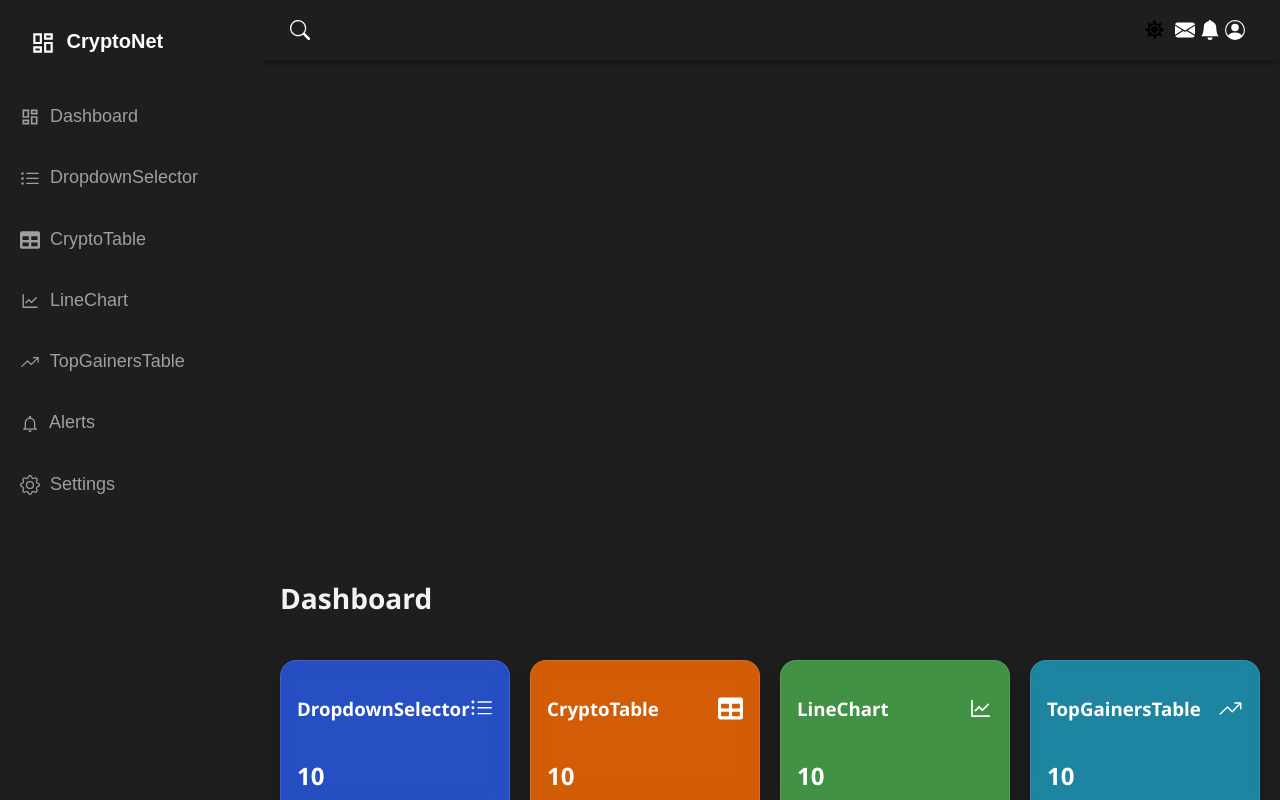
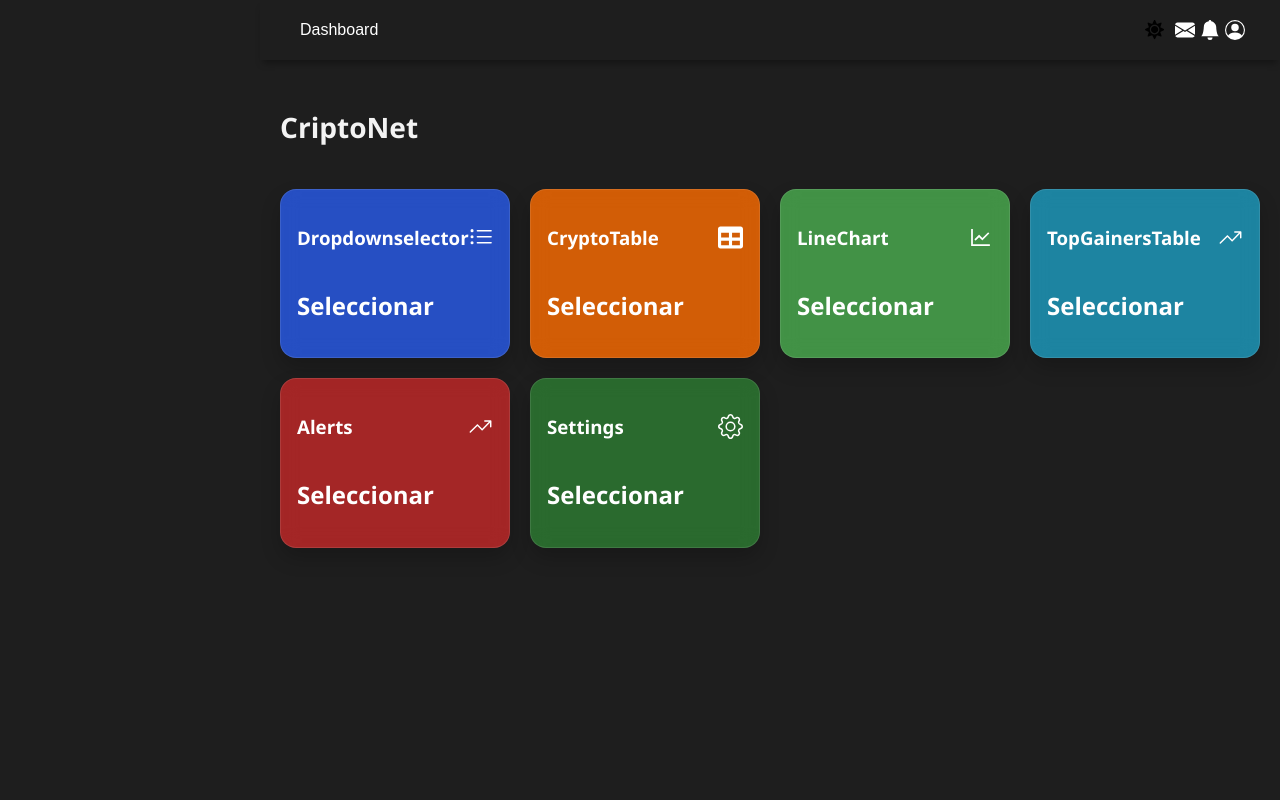
Before and after one commit to LaHans1999/frontend, a React (Create React App) app: page / in a window 1280 px wide. Built offline with nearby package versions, Linux system fonts and the light colour scheme.

Commit message:
cambiosse agregan archivos, mejor css, API,

```diff
--- a/package.json
+++ b/package.json
@@ -7,6 +7,8 @@
     "@testing-library/jest-dom": "^6.6.4",
     "@testing-library/react": "^16.3.0",
     "@testing-library/user-event": "^13.5.0",
+    "axios": "^1.11.0",
+    "framer-motion": "^12.23.9",
     "react": "^19.1.0",
     "react-dom": "^19.1.0",
     "react-icons": "^5.5.0",
--- a/src/App.js
+++ b/src/App.js
@@ -2,33 +2,27 @@ import { useState } from 'react';
 import './App.css';
 import Header from './components/Header';
 import Home from './components/Home';
-import Sidebar from './components/Sidebar';
 
 function App() {
+  // Dark / Light mode
+  const [darkMode, setDarkMode] = useState(true);
+  const toggleDarkMode = () => {
+    setDarkMode(!darkMode);
+  };
 
-  const [openSidebarToggle, setOpenSidebarToggle] = useState(false);
-//funcionalidad del side bar
-  const OpenSideBar = () => {
-    setOpenSidebarToggle(!openSidebarToggle)
-    };
-//funcionalidad de Dark-Light MODE
-    const [darkMode, setDarkMode] = useState(true);
-    const toggleDarkMode = () => {
-      setDarkMode(!darkMode);
-    };
+  // NUEVO: sección activa para mostrar en el header
+  const [activeSection, setActiveSection] = useState(null);
 
   return (
     <div className={`grid-container ${darkMode ? 'dark' : 'light'}`}>
-      <Header OpenSideBar={OpenSideBar}
-              darkMode={darkMode}
-              toggleDarkMode={toggleDarkMode}
+      <Header
+        darkMode={darkMode}
+        toggleDarkMode={toggleDarkMode}
+        activeSection={activeSection} // 👈 pasamos aquí la sección activa
       />
-      <Sidebar openSidebarToggle={openSidebarToggle}
-      OpenSideBar={OpenSideBar}
-      />
-      <Home />
+      <Home setActiveSection={setActiveSection} /> {/* 👈 y también la función para actualizar */}
     </div>
-  )
+  );
 }
 
 export default App;
--- /dev/null
+++ b/src/components/Cryptolinechart.js
@@ -0,0 +1,68 @@
+// src/components/Cryptolinechart.js
+import React, { useEffect, useState } from 'react';
+import axios from 'axios';
+import {
+  LineChart,
+  Line,
+  XAxis,
+  YAxis,
+  CartesianGrid,
+  Tooltip,
+  ResponsiveContainer,
+} from 'recharts';
+
+function Cryptolinechart({ coinId }) {
+  const [chartData, setChartData] = useState([]);
+
+  useEffect(() => {
+    const fetchChartData = async () => {
+      try {
+        const res = await axios.get(
+          `https://api.coingecko.com/api/v3/coins/${coinId}/market_chart`,
+          {
+            params: {
+              vs_currency: 'usd',
+              days: 7,
+            },
+          }
+        );
+
+        // Formatear los datos para el gráfico
+        const formattedData = res.data.prices.map(([timestamp, price]) => ({
+          date: new Date(timestamp).toLocaleDateString('en-US', {
+            weekday: 'short',
+          }),
+          price: parseFloat(price.toFixed(2)),
+        }));
+
+        setChartData(formattedData);
+      } catch (error) {
+        console.error('Error fetching chart data:', error);
+      }
+    };
+
+    fetchChartData();
+  }, [coinId]);
+
+  return (
+    <div style={{ width: '100%', height: 300, marginTop: '30px' }}>
+      <h3 style={{ marginBottom: '10px' }}>Precio últimos 7 días</h3>
+      <ResponsiveContainer width="100%" height="100%">
+        <LineChart data={chartData}>
+          <CartesianGrid strokeDasharray="3 3" />
+          <XAxis dataKey="date" />
+          <YAxis domain={['auto', 'auto']} />
+          <Tooltip />
+          <Line
+            type="monotone"
+            dataKey="price"
+            stroke="#8884d8"
+            strokeWidth={2}
+          />
+        </LineChart>
+      </ResponsiveContainer>
+    </div>
+  );
+}
+
+export default Cryptolinechart;
--- /dev/null
+++ b/src/components/Dropdownselector.js
@@ -0,0 +1,70 @@
+// src/components/Dropdownselector.js
+import React, { useEffect, useState } from 'react';
+import axios from 'axios';
+
+function Dropdownselector({ setSelectedCoin }) {
+  const [coins, setCoins] = useState([]);
+
+  useEffect(() => {
+    const fetchCoins = async () => {
+      try {
+        const res = await axios.get(
+          'https://api.coingecko.com/api/v3/coins/markets',
+          {
+            params: {
+              vs_currency: 'usd',
+              order: 'market_cap_desc',
+              per_page: 10,
+              page: 1,
+            },
+          }
+        );
+        setCoins(res.data);
+      } catch (error) {
+        console.error('Error fetching coins:', error);
+      }
+    };
+
+    fetchCoins();
+  }, []);
+
+  return (
+    <div className="dropdown-container">
+      <label htmlFor="coin-select">Selecciona una criptomoneda:</label>
+      <select
+        id="coin-select"
+        onChange={(e) =>
+          setSelectedCoin(coins.find((coin) => coin.id === e.target.value))
+        }
+      >
+        <option value="">-- Selecciona --</option>
+        {coins.map((coin) => (
+          <option key={coin.id} value={coin.id}>
+            {coin.name} ({coin.symbol.toUpperCase()})
+          </option>
+        ))}
+      </select>
+
+      {/* Mostrar información si hay una moneda seleccionada */}
+      {coins.length > 0 && (
+        <div style={{ marginTop: '1rem' }}>
+          <p>
+            <strong>Nombre:</strong> {coins[0].name}
+          </p>
+          <p>
+            <strong>Símbolo:</strong> {coins[0].symbol.toUpperCase()}
+          </p>
+          <p>
+            <strong>Precio actual:</strong> ${coins[0].current_price}
+          </p>
+          <p>
+            <strong>Variación 24h:</strong>{' '}
+            {coins[0].price_change_percentage_24h.toFixed(2)}%
+          </p>
+        </div>
+      )}
+    </div>
+  );
+}
+
+export default Dropdownselector;
--- a/src/components/Header.js
+++ b/src/components/Header.js
@@ -1,31 +1,31 @@
 import React from 'react';
 import { FaSun, FaMoon } from 'react-icons/fa';
-import { BsFillBellFill, BsFillEnvelopeFill, BsPersonCircle, BsSearch, BsJustify } from 'react-icons/bs';
+import { BsFillBellFill, BsFillEnvelopeFill, BsPersonCircle, BsJustify } from 'react-icons/bs';
 
-function Header({ OpenSideBar, darkMode, toggleDarkMode }) {
-  return(
+function Header({ OpenSideBar, darkMode, toggleDarkMode, activeSection }) {
+  return (
     <header className='header'>
       <div className='menu-icon'>
-      <BsJustify className='icon'/>
+        <BsJustify className='icon' />
+      </div>
 
+      <div className='header-left'>
+        {/* Mostrar nombre de la sección seleccionada */}
+        <h4 style={{ marginLeft: '10px', fontWeight: '500' }}>
+          {activeSection || 'Dashboard'}
+        </h4>
       </div>
-    <div className='header-left'>
-      <BsSearch className='icon' onClick={OpenSideBar}  />
-    </div>
+
       <div className='header-right'>
         <button className='icon dark-mode-btn' onClick={toggleDarkMode}>
           {darkMode ? <FaSun /> : <FaMoon />}
         </button>
-      <BsFillEnvelopeFill className='icon'/>
-      <BsFillBellFill className='icon'/>
-      <BsPersonCircle className='icon'/>
-
-
+        <BsFillEnvelopeFill className='icon' />
+        <BsFillBellFill className='icon' />
+        <BsPersonCircle className='icon' />
       </div>
-
-
     </header>
-  )
+  );
 }
 
 export default Header;
--- a/src/components/Home.js
+++ b/src/components/Home.js
@@ -1,175 +1,76 @@
-import React from 'react'
-
+// src/components/Home.js
+import React, { useState } from 'react';
+import Dropdownselector from './Dropdownselector';
+import Cryptolinechart from './Cryptolinechart';
+import TopGainersTable from './TopGainersTable';
 import { BsGear, BsListUl } from 'react-icons/bs';
 import { FaTable } from 'react-icons/fa';
 import { AiOutlineLineChart } from 'react-icons/ai';
 import { IoIosTrendingUp } from 'react-icons/io';
-import {
-  CartesianGrid,
-  Legend,
-  Line,
-  LineChart,
-  ReferenceLine,
-  ResponsiveContainer,
-  Tooltip,
-  XAxis,
-  YAxis,
-} from 'recharts';
+import { motion, AnimatePresence } from 'framer-motion'; // 🆕 Importamos animaciones
 
+function Home({ setActiveTitle }) {
+  const [selectedCoin, setSelectedCoin] = useState(null);
+  const [selectedCard, setSelectedCard] = useState(null);
 
-function Home() {
-
-
-const data = [
-  {
-    name: 'Page A',
-    uv: 4000,
-    pv: 2400,
-    amt: 2400,
-  },
-  {
-    name: 'Page B',
-    uv: 3000,
-    pv: 1398,
-    amt: 2210,
-  },
-  {
-    name: 'Page C',
-    uv: 2000,
-    pv: 9800,
-    amt: 2290,
-  },
-  {
-    name: 'Page D',
-    uv: 2780,
-    pv: 3908,
-    amt: 2000,
-  },
-  {
-    name: 'Page E',
-    uv: 1890,
-    pv: 4800,
-    amt: 2181,
-  },
-  {
-    name: 'Page F',
-    uv: 2390,
-    pv: 3800,
-    amt: 2500,
-  },
-  {
-    name: 'Page G',
-    uv: 3490,
-    pv: 4300,
-    amt: 2100,
-  },
+  const cards = [
+    { title: 'Dropdownselector', icon: <BsListUl className="card_icon" /> },
+    { title: 'CryptoTable', icon: <FaTable className="card_icon" /> },
+    { title: 'LineChart', icon: <AiOutlineLineChart className="card_icon" /> },
+    { title: 'TopGainersTable', icon: <IoIosTrendingUp className="card_icon" /> },
+    { title: 'Alerts', icon: <IoIosTrendingUp className="card_icon" /> },
+    { title: 'Settings', icon: <BsGear className="card_icon" /> },
   ];
 
+  const handleCardClick = (index) => {
+    setSelectedCard(index);
+    setActiveTitle(cards[index].title);
+  };
 
-    //Cards
   return (
-    <main className='main-container'>
-        <div className='main-title'>
-            <h3>Dashboard</h3>
-        </div>
-        <div className='main-cards'>
-            <div className='card'>
-                <div className='card-inner'>
-                    <h3>DropdownSelector</h3>
-                    <BsListUl className='card_icon'/>
-                </div>
-             <h2>10</h2>
-            </div>
-              <div className='card'>
-                <div className='card-inner'>
-                    <h3>CryptoTable</h3>
-                    <FaTable className='card_icon'/>
-                </div>
-             <h2>10</h2>
-            </div>
-              <div className='card'>
-                <div className='card-inner'>
-                    <h3>LineChart</h3>
-                    <AiOutlineLineChart className='card_icon'/>
-                </div>
-             <h2>10</h2>
-            </div>
-             <div className='card'>
-                <div className='card-inner'>
-                    <h3>TopGainersTable</h3>
-                    <IoIosTrendingUp className='card_icon'/>
-                </div>
-             <h2>10</h2>
-            </div>
-              <div className='card'>
-                <div className='card-inner'>
-                    <h3>Alerts</h3>
-                    <IoIosTrendingUp className='card_icon'/>
-                </div>
-             <h2>10</h2>
-            </div>
-             <div className='card'>
-                <div className='card-inner'>
-                    <h3>Settings</h3>
-                    <BsGear className='card_icon'/>
-                </div>
-             <h2>10</h2>
-            </div>
+    <main className="main-container">
+      <div className="main-title">
+        <h3>CriptoNet</h3>
       </div>
 
-    <div className= 'charts'>
-        <ResponsiveContainer width="100%" height="100%">
-      <LineChart
-        width={500}
-        height={300}
-        data={data}
-        margin={{
-          top: 5,
-          right: 30,
-          left: 20,
-          bottom: 5,
-        }}
+      <div className="main-cards">
+        {cards.map((card, index) => (
+          <div
+            key={index}
+            className={`card ${selectedCard === index ? 'card-active' : ''}`}
+            onClick={() => handleCardClick(index)}
           >
-        <CartesianGrid strokeDasharray="3 3" />
-        <XAxis dataKey="name" />
-        <YAxis />
-        <Tooltip />
-        <Legend />
-        <Line type="monotone" dataKey="pv" stroke="#8884d8" strokeDasharray="5 5" />
-        <Line type="monotone" dataKey="uv" stroke="#82ca9d" strokeDasharray="3 4 5 2" />
-      </LineChart>
-    </ResponsiveContainer>
-
-        <ResponsiveContainer width="100%" height="100%">
-      <LineChart
-        width={500}
-        height={300}
-        data={data}
-        margin={{
-          top: 20,
-          right: 50,
-          left: 20,
-          bottom: 5,
-        }}
-      >
-        <CartesianGrid strokeDasharray="3 3" />
-        <XAxis dataKey="name" />
-        <YAxis />
-        <Tooltip />
-        <Legend />
-        <ReferenceLine x="Page C" stroke="red" label="Max PV PAGE" />
-        <ReferenceLine y={9800} label="Max" stroke="red" />
-        <Line type="monotone" dataKey="pv" stroke="#8884d8" />
-        <Line type="monotone" dataKey="uv" stroke="#82ca9d" />
-      </LineChart>
-    </ResponsiveContainer>
-
-
+            <div className="card-inner">
+              <h3>{card.title}</h3>
+              {card.icon}
+            </div>
+            <h2>{selectedCard === index ? 'Activo' : 'Seleccionar'}</h2>
+          </div>
+        ))}
       </div>
 
+      {/* 🎯 Transición de contenido usando AnimatePresence */}
+      <AnimatePresence mode="wait">
+        {selectedCard !== null && (
+          <motion.div
+            key={selectedCard}
+            initial={{ opacity: 0, y: 10 }}
+            animate={{ opacity: 1, y: 0 }}
+            exit={{ opacity: 0, y: -10 }}
+            transition={{ duration: 0.4 }}
+            style={{ marginTop: '20px' }}
+          >
+            {selectedCard === 0 && <Dropdownselector setSelectedCoin={setSelectedCoin} />}
+            {selectedCard === 1 && <p>CryptoTable (próximamente)</p>}
+            {selectedCard === 2 && selectedCoin && <Cryptolinechart coinId={selectedCoin.id} />}
+            {selectedCard === 3 && <TopGainersTable />}
+            {selectedCard === 4 && <p>Alerts (en desarrollo)</p>}
+            {selectedCard === 5 && <p>Settings</p>}
+          </motion.div>
+        )}
+      </AnimatePresence>
     </main>
-
-  )
+  );
 }
 
 export default Home;
--- a/src/components/Sidebar.js
+++ b/src/components/Sidebar.js
@@ -6,14 +6,14 @@ import { AiOutlineLineChart } from 'react-icons/ai';
 import { IoIosTrendingUp } from 'react-icons/io';
 import { IoMdNotificationsOutline } from 'react-icons/io';
 
-function Sidebar() {
+function Sidebar({openSidebarToggle, OpenSideBar}) {
   return (
-    <aside className='sidebar'>
+    <aside id='sidebar' className={openSidebarToggle ? 'sidebar-responsive' : ''}>
       <div className='sidebar-title'>
         <div className='sidebar-brand'>
           <MdOutlineDashboard className='icon_header' /> CryptoNet
         </div>
-        <span className='icon close_icon'>-X-</span>
+        <span className='icon close_icon' onClick={OpenSideBar} >-X-</span>
       </div>
 
       <ul className='sidebar-list'>
--- /dev/null
+++ b/src/components/TopGainersTable.js
@@ -0,0 +1,5 @@
+function TopGainersTable() {
+  return <div>Tabla de los 5 que más subieron</div>;
+}
+
+export default TopGainersTable;
```
Also changed, not shown: src/App.css (+30 -2 lines), home.txt (added), 2 other files (tests, documents, lock files or other folders). Lines whose indentation alone changed are shown as unchanged.
